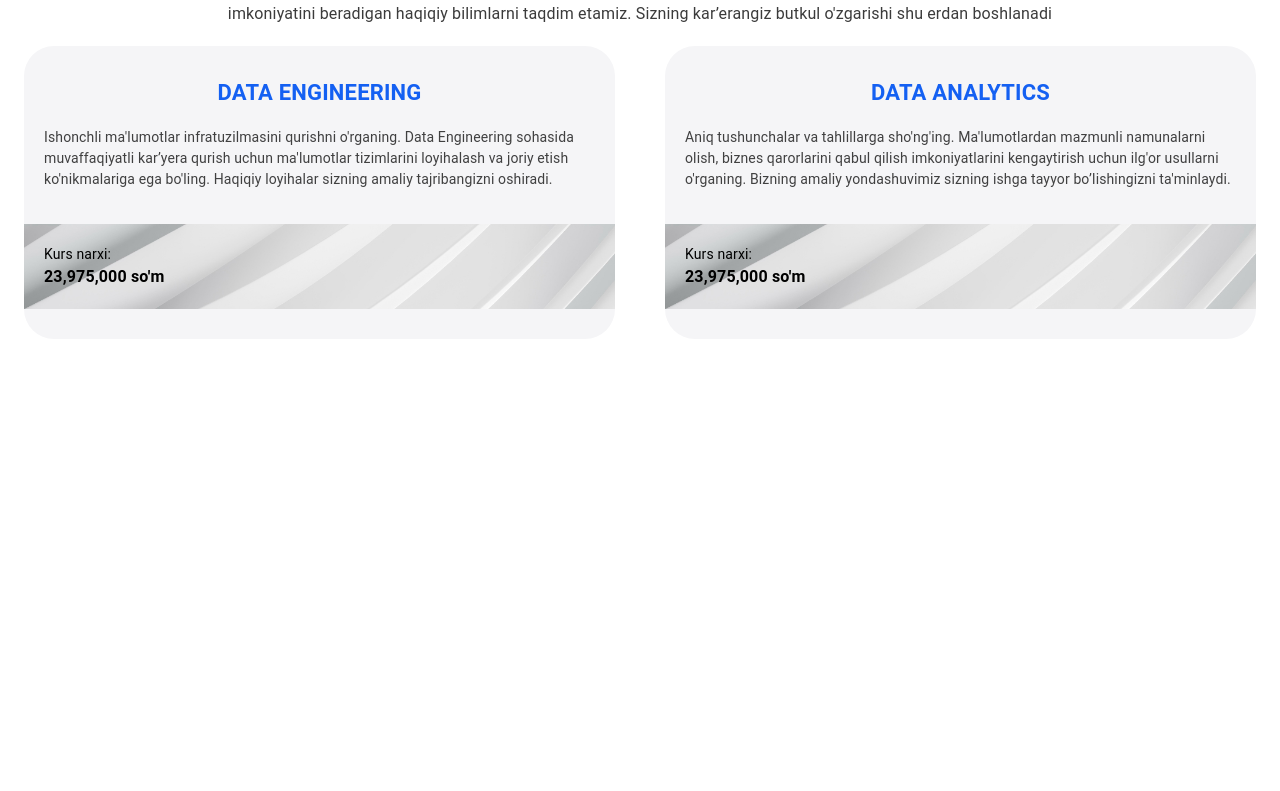
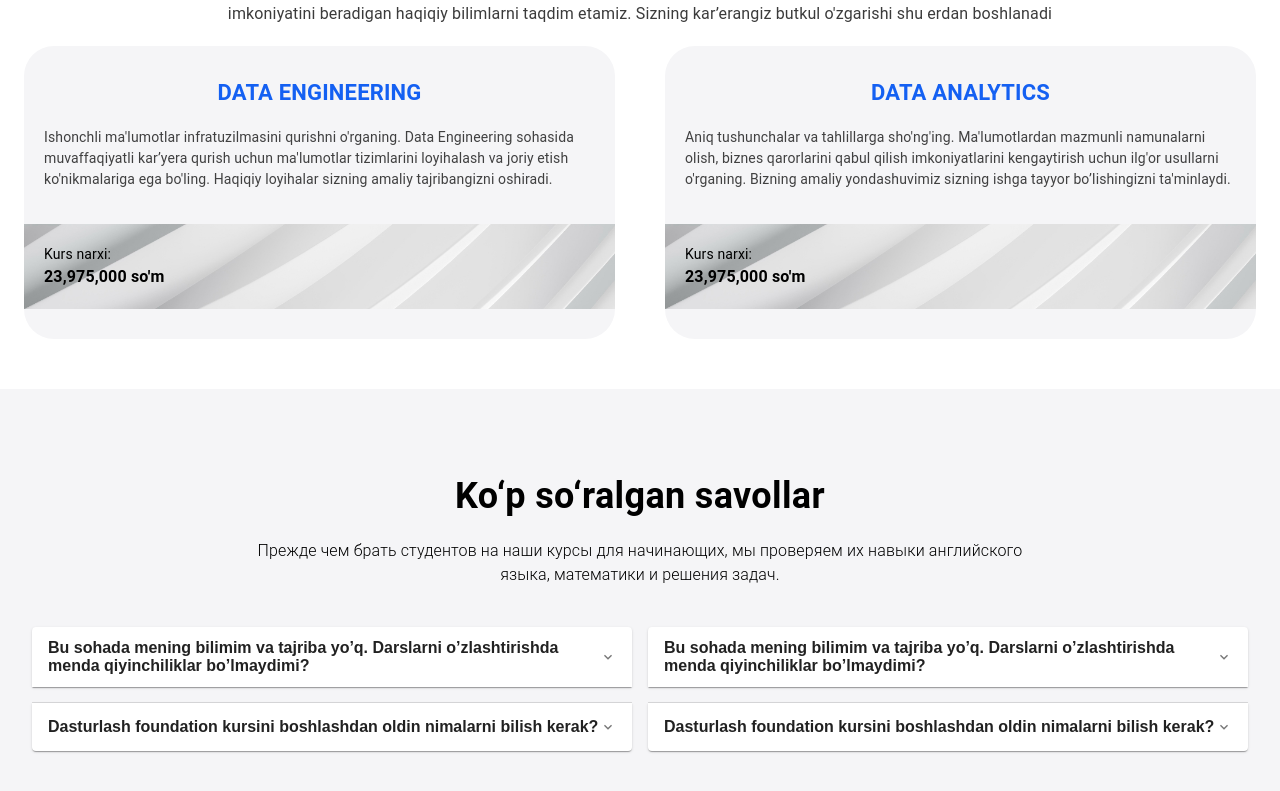
Before and after one commit to Murod1303/MAAB, a React (Vite) app: page / in a window 1280 px wide. Shown: the part 3196-3987 px from the top of the page. Before the commit the page ends 3535 px from the top, so only its background shows below. Built offline with nearby package versions, Linux system fonts and the light colour scheme.

Commit message:
Add acordion copmonent and Response section

```diff
--- /dev/null
+++ b/src/components/accordion/Accordion.jsx
@@ -0,0 +1,103 @@
+import {
+  Accordion,
+  AccordionDetails,
+  AccordionSummary,
+  Box,
+} from "@mui/material";
+import { MdKeyboardArrowDown } from "react-icons/md";
+
+const AccordionComp = () => {
+  return (
+    <Box
+      display={"flex"}
+      alignItems={"flex-start"}
+      justifyContent={"center"}
+      gap={"16px"}
+    >
+      <Box
+        display={"flex"}
+        alignItems={"center"}
+        justifyContent={"center"}
+        flexDirection={"column"}
+        gap={"16px"}
+      >
+        <Accordion sx={{ maxWidth: "600px", width: "100%" }} disableGutters>
+          <AccordionSummary
+            expandIcon={<MdKeyboardArrowDown />}
+            aria-controls="panel1-content"
+            id="panel1-header"
+            sx={{ fontWeight: 600 }}
+          >
+            {
+              "  Bu sohada mening bilimim va tajriba yo’q. Darslarni o’zlashtirishda menda qiyinchiliklar bo’lmaydimi?"
+            }
+          </AccordionSummary>
+          <AccordionDetails>
+            {
+              " Raqamli ma'lumotlar hajmi o'sishda davom etar ekan, qaror qabul qilish jarayonlari murakkablashmoqda. Aynan shu yerda biznes tahlili (business intelligence) texnologiyalari, ma'lumotlarni qidirish, bashoratli tahlillar va boshqa vositalar juda foydali bo'lishi mumkin."
+            }
+          </AccordionDetails>
+        </Accordion>
+        <Accordion sx={{ maxWidth: "600px", width: "100%" }}>
+          <AccordionSummary
+            expandIcon={<MdKeyboardArrowDown />}
+            aria-controls="panel1-content"
+            id="panel1-header"
+            sx={{ fontWeight: 600 }}
+          >
+            Dasturlash foundation kursini boshlashdan oldin nimalarni bilish
+            kerak?
+          </AccordionSummary>
+          <AccordionDetails>
+            {
+              " Raqamli ma'lumotlar hajmi o'sishda davom etar ekan, qaror qabul qilish jarayonlari murakkablashmoqda. Aynan shu yerda biznes tahlili (business intelligence) texnologiyalari, ma'lumotlarni qidirish, bashoratli tahlillar va boshqa vositalar juda foydali bo'lishi mumkin."
+            }
+          </AccordionDetails>
+        </Accordion>
+      </Box>
+      <Box
+        display={"flex"}
+        alignItems={"center"}
+        justifyContent={"center"}
+        flexDirection={"column"}
+        gap={"16px"}
+      >
+        <Accordion sx={{ maxWidth: "600px", width: "100%" }} disableGutters>
+          <AccordionSummary
+            expandIcon={<MdKeyboardArrowDown />}
+            aria-controls="panel1-content"
+            id="panel1-header"
+            sx={{ fontWeight: 600 }}
+          >
+            {
+              "  Bu sohada mening bilimim va tajriba yo’q. Darslarni o’zlashtirishda menda qiyinchiliklar bo’lmaydimi?"
+            }
+          </AccordionSummary>
+          <AccordionDetails>
+            {
+              " Raqamli ma'lumotlar hajmi o'sishda davom etar ekan, qaror qabul qilish jarayonlari murakkablashmoqda. Aynan shu yerda biznes tahlili (business intelligence) texnologiyalari, ma'lumotlarni qidirish, bashoratli tahlillar va boshqa vositalar juda foydali bo'lishi mumkin."
+            }
+          </AccordionDetails>
+        </Accordion>
+        <Accordion sx={{ maxWidth: "600px", width: "100%" }}>
+          <AccordionSummary
+            expandIcon={<MdKeyboardArrowDown />}
+            aria-controls="panel1-content"
+            id="panel1-header"
+            sx={{ fontWeight: 600 }}
+          >
+            Dasturlash foundation kursini boshlashdan oldin nimalarni bilish
+            kerak?
+          </AccordionSummary>
+          <AccordionDetails>
+            {
+              " Raqamli ma'lumotlar hajmi o'sishda davom etar ekan, qaror qabul qilish jarayonlari murakkablashmoqda. Aynan shu yerda biznes tahlili (business intelligence) texnologiyalari, ma'lumotlarni qidirish, bashoratli tahlillar va boshqa vositalar juda foydali bo'lishi mumkin."
+            }
+          </AccordionDetails>
+        </Accordion>
+      </Box>
+    </Box>
+  );
+};
+
+export default AccordionComp;
--- a/src/components/response/Response.jsx
+++ b/src/components/response/Response.jsx
@@ -1,5 +1,48 @@
+import { Box, Container, Stack, Typography } from "@mui/material";
+import AccordionComp from "../accordion/Accordion";
+
 const Response = () => {
-  return <div></div>;
+  return (
+    <Box
+      component={"section"}
+      marginBottom={"80px"}
+      padding={"80px 0 120px 0"}
+      sx={{ backgroundColor: "#F5F5F7" }}
+    >
+      <Container
+        maxWidth={"1680px"}
+        sx={{ margin: "0 auto", padding: "0 16px", width: "100%" }}
+      >
+        <Stack>
+          <Box marginBottom={"40px"}>
+            <Typography
+              component={"h4"}
+              fontSize={"36px"}
+              fontWeight={700}
+              textAlign={"center"}
+              marginBottom={"16px"}
+            >
+              {"Ko‘p so‘ralgan savollar"}
+            </Typography>
+            <Typography
+              component={"p"}
+              maxWidth={"800px"}
+              width={"100%"}
+              margin={"0 auto"}
+              textAlign={"center"}
+              fontSize={"16px"}
+              fontWeight={300}
+            >
+              {
+                "Прежде чем брать студентов на наши курсы для начинающих, мы проверяем их навыки английского языка, математики и решения задач. "
+              }
+            </Typography>
+          </Box>
+          <AccordionComp />
+        </Stack>
+      </Container>
+    </Box>
+  );
 };
 
 export default Response;
--- a/src/pages/Home.jsx
+++ b/src/pages/Home.jsx
@@ -5,6 +5,7 @@ import Referens from "../components/referesesSection/Referens";
 import Statist from "../components/statis/Statist";
 import Chance from "../components/chanceSection/Chance";
 import Courses from "../components/courses/Courses";
+import Response from "../components/response/Response";
 
 const Home = () => {
   return (
@@ -15,6 +16,7 @@ const Home = () => {
       <Statist />
       <Chance />
       <Courses />
+      <Response />
     </Box>
   );
 };
```
Also changed, not shown: public/bgRes.jpg (added), src/components/response/response.styled.jsx (deleted).
